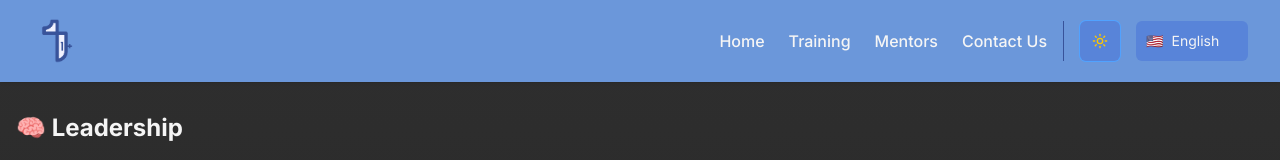
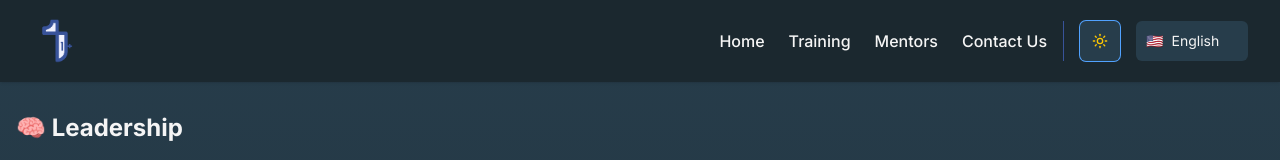
Before and after one commit to anglozm/org-latam-unomas, a Next.js app: page /en/training in a window 1280 px wide. Both pictures are taken after a click on the button "Toggle theme". Shown: the top 160 px of the page. Built offline with nearby package versions, Linux system fonts and the light colour scheme.

Commit message:
SCRUM-5: Fixed dark theme mode. Added animation to 'ThemeToggle.tsx'

```diff
--- a/src/app/[locale]/layout.tsx
+++ b/src/app/[locale]/layout.tsx
@@ -5,8 +5,8 @@ import React from 'react'
 import { Inter } from 'next/font/google'
 import { NextIntlClientProvider, hasLocale } from 'next-intl'
 
+import { ReactNode } from 'react'
 import { Metadata } from 'next'
-import { ReactNode } from 'react'
 
 import { notFound } from 'next/navigation'
 
@@ -42,7 +42,7 @@ export default async function RootLayout({
     }
 
     return (
-        <html lang={locale} suppressHydrationWarning={true} className='bg-app-gradient'>
+        <html lang={locale} suppressHydrationWarning={true} className='transition-colors duration-500 bg-app-gradient'>
             <body className={ clsx(
                 `${inter.className}`,
                 'transition-colors duration-500 text-[var(--color-fg)]'
--- a/src/app/globals.css
+++ b/src/app/globals.css
@@ -3,7 +3,7 @@
 @tailwind utilities;
 
 .bg-app-gradient {
-  background: linear-gradient(to bottom, var(--color-bg-from), var(--color-bg-to));
+  background: linear-gradient(to bottom, var(--color-bg-app-from), var(--color-bg-app-to));
 }
 
 /* 🔧 Global UI semantic variables */
@@ -13,8 +13,8 @@
   --color-bg-contrast: #bec5d5;
   --color-bg-hover: #f9fafb;
   --color-bg-subtle: #f9f9f9;
-  --color-bg-from: #fafafa;
-  --color-bg-to: var(--color-app-secondary);
+  --color-bg-app-from: #fafafa;
+  --color-bg-app-to: var(--color-app-secondary);
 
   --color-fg: #2c2c2c;
   --color-fg-subtle: #4b5563;
@@ -56,6 +56,9 @@
   --color-danger: #dc2626;
   --color-danger-hover: #b91c1c;
 
+  --color-primary-bg-contrast: var(--color-app-primary);
+  --color-primary-bg-contrast-dark: #131f25;
+
   /* ==================== 🌟 Design tokens ==================== */
   --radius: 0.5rem;
   --shadow: 0 1px 3px rgba(0, 0, 0, 0.1);
@@ -71,9 +74,9 @@
   /* ------------------ Chambray Titan Color ------------------ */
   --color-primary-chambray-titan: #38539a;
   --color-secondary-chambray-titan: #f1f2ff;
-  --color-secondary-chambray-titan-dark: #6b97da;
+  --color-secondary-chambray-titan-dark: #1b282f;
   --color-secondary-chambray-titan-bg-contrast: #e4e5ff;
-  --color-secondary-chambray-titan-bg-contrast-dark: #5884d9;
+  --color-secondary-chambray-titan-bg-contrast-dark: #273d4b;
   /* ------------------- Lotus Pippin Color ------------------- */
   --color-primary-lotus: #7f3d3d;
   --color-secondary-pippin: #ffe2e2;
@@ -112,12 +115,13 @@
   --color-secondary-green-labs-dark: #92b9ae;
 
   --color-app-primary: var(--color-primary-chambray-titan);
+  --color-app-primary-bg-contrast-dark: var(--color-primary-bg-contrast);
   --color-app-secondary: var(--color-secondary-chambray-titan);
-  --color-app-secondary-dark: var(--color-secondary-chambray-titan);
+  --color-app-secondary-dark: var(--color-app-secondary);
   --color-app-secondary-bg-contrast-dark: var(--color-secondary-chambray-titan-bg-contrast);
-  --color-app-fg-primary: var(--color-primary-chambray-titan);
-  --color-app-fg-secondary: var(--color-secondary-chambray-titan);
-  --color-app-scrollbar: var(--color-primary-chambray-titan);
+  --color-app-fg-primary: var(--color-app-primary);
+  --color-app-fg-secondary: var(--color-app-secondary);
+  --color-app-scrollbar: var(--color-app-primary);
 
   --font-sans: var(--font-geist-sans, Arial, sans-serif);
 }
@@ -128,8 +132,9 @@
   --color-bg-contrast: #707070;
   --color-bg-hover: #1f2937;
   --color-bg-subtle: #1e1e1e;
-  --color-bg-from: #2f2f2f;
-  --color-bg-to: #161616;
+  --color-bg-app-from: #273d4b;
+  --color-bg-app-to: #17232c;
+
   --color-bg-png: #fafafa;
 
   --color-fg: #f5f5f5;
@@ -139,7 +144,7 @@
 
   --color-card: #3f3f3f;
 
-  --color-border: #444;
+  --color-border: #2f4f5b;
 
   --color-accent: #60a5fa;
   --color-accent-bg: #eff6ff;
@@ -173,9 +178,10 @@
   --color-danger-hover: #dc2626;
 
   --color-app-secondary-dark: var(--color-secondary-chambray-titan-dark);
+  --color-app-primary-bg-contrast-dark: var(--color-primary-bg-contrast-dark);
   --color-app-secondary-bg-contrast-dark: var(--color-secondary-chambray-titan-bg-contrast-dark);
-  --color-app-fg-primary: var(--color-secondary-chambray-titan);
-  --color-app-fg-secondary: var(--color-primary-chambray-titan);
+  --color-app-fg-primary: var(--color-app-secondary);
+  --color-app-fg-secondary: var(--color-app-primary);
 }
 
 /* 🌙 Dark Mode Variables */
@@ -185,8 +191,8 @@
     --color-bg-contrast: #585858;
     --color-bg-hover: #1f2937;
     --color-bg-subtle: #1e1e1e;
-    --color-bg-from: #0f0f0f;
-    --color-bg-to: #101010;
+    --color-bg-app-from: #0f0f0f;
+    --color-bg-app-to: #101010;
 
     --color-fg: #f3f4f6;
     --color-fg-subtle: #4b5563;
@@ -259,7 +265,7 @@ body {
   border-radius: 10px;
 }
 .custom-scrollbar::-webkit-scrollbar-thumb {
-  background: var(--color-primary-chambray-titan);
+  background: var(--color-app-primary);
   border-radius: 10px;
 }
 .custom-scrollbar::-webkit-scrollbar-thumb:hover {
--- a/src/components/layout/Footer.tsx
+++ b/src/components/layout/Footer.tsx
@@ -25,8 +25,8 @@ export default function Footer({
     return (
         <footer className={ clsx(
             className,
-            'mt-10 p-5 border-t border-[var(--color-border)]',
-            'bg-[var(--color-app-primary)] text-[var(--color-fg)] transition-colors duration-500',
+            'mt-10 p-5 ',
+            'bg-[var(--color-app-primary-bg-contrast-dark)] text-[var(--color-fg)] transition-colors duration-500',
         )}>
             <div className='max-w-7xl mx-auto px-4 sm:px-6 lg:px-8 py-12 transition-colors duration-500'>
                 {/* Grid Links */}
@@ -104,7 +104,7 @@ export default function Footer({
                     </div>
                 </div>
 
-                <Divider />
+                <Divider color='bg-gray-300' />
 
                 {/* Social & App Links */}
                 <div className='flex justify-center md:justify-end space-x-2 text-3xl text-[var(--color-fg-light-over-dark)] mt-5 md:mb-7'>
--- a/src/components/ui/ThemeToggle.tsx
+++ b/src/components/ui/ThemeToggle.tsx
@@ -49,13 +49,13 @@ export default function ThemeToggle({
                     <Sun
                         className={ clsx(
                             'absolute inset-0 h-full w-full transition-opacity duration-300',
-                            isDark ? 'opacity-100 rotate-0 text-yellow-400' : 'opacity-0 -rotate-90'
+                            isDark ? 'opacity-100 rotate-90 transform transition-transform text-yellow-400' : 'opacity-0 -rotate-90 transform transition-transform'
                         )}
                     />
                     <Moon
                         className={ clsx(
                             'absolute inset-0 h-full w-full transition-opacity duration-300',
-                            isDark ? 'opacity-0 rotate-90' : 'opacity-100 text-shadow-blue-950'
+                            isDark ? 'opacity-0 rotate-90 transform transition-transform' : 'opacity-100 -rotate-90 text-sky-800 transform transition-transform'
                         )}
                     />
                 </span>
```
